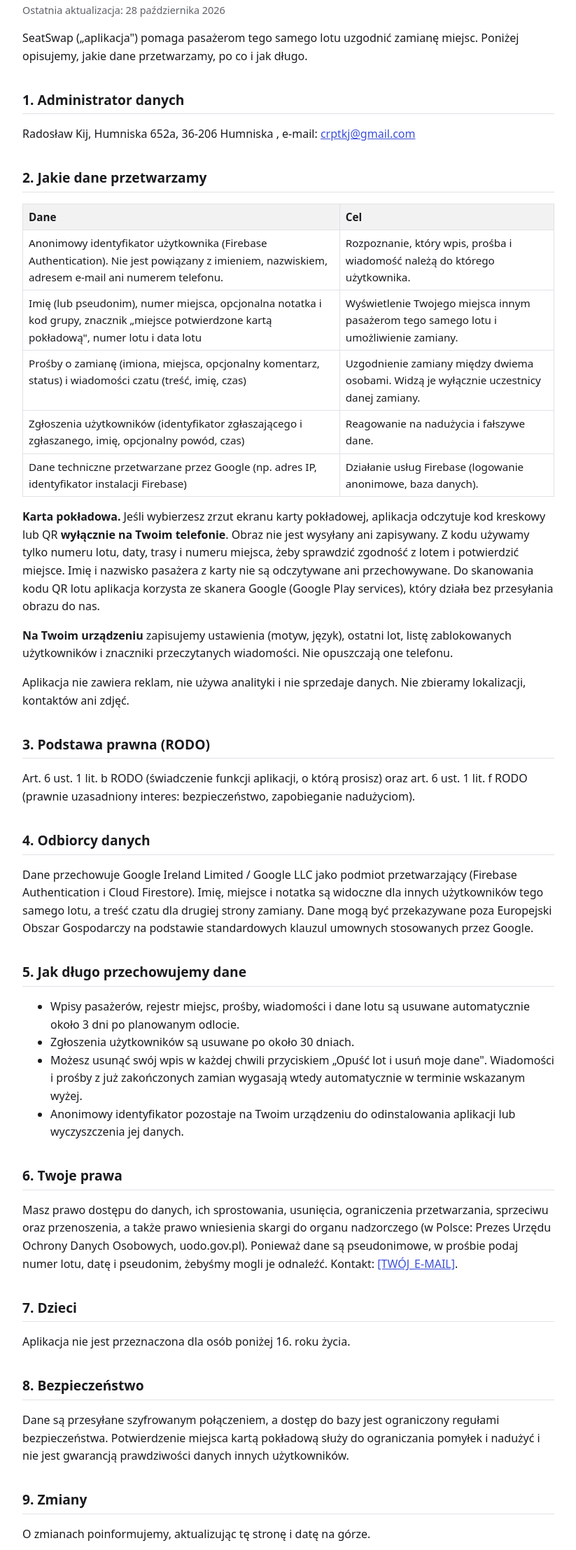
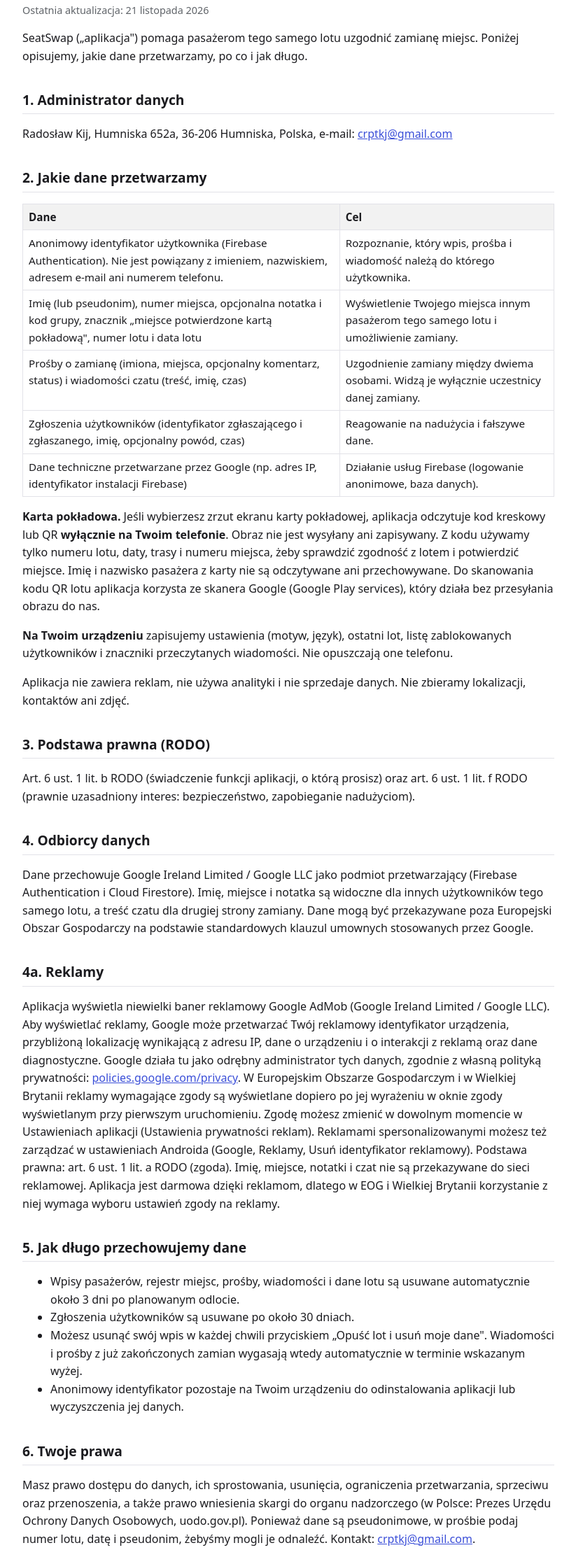
Before and after one commit to Night951/seatswap-privacy, a plain HTML site: page index.html in a window 1280 px wide. Shown: the part 110-2325 px from the top of the page at 70% size, without its empty margins (228-1051 px from the left). Drawn offline with Linux system fonts and the light colour scheme.

Commit message:
Add files via upload

```diff
--- a/index.html
+++ b/index.html
@@ -23,12 +23,12 @@
 <!-- =========================== POLSKI =========================== -->
 <section id="pl">
 <h1>SeatSwap – Polityka prywatności</h1>
-<p class="muted">Ostatnia aktualizacja: 28 października 2026</p>
+<p class="muted">Ostatnia aktualizacja: 21 listopada 2026</p>
 
 <p>SeatSwap („aplikacja") pomaga pasażerom tego samego lotu uzgodnić zamianę miejsc. Poniżej opisujemy, jakie dane przetwarzamy, po co i jak długo.</p>
 
 <h2>1. Administrator danych</h2>
-<p>Radosław Kij, Humniska 652a, 36-206 Humniska , e-mail: <a href="mailto:crptkj@gmail.com">crptkj@gmail.com</a></p>
+<p>Radosław Kij, Humniska 652a, 36-206 Humniska, Polska, e-mail: <a href="mailto:crptkj@gmail.com">crptkj@gmail.com</a></p>
 
 <h2>2. Jakie dane przetwarzamy</h2>
 <table>
@@ -49,6 +49,9 @@
 <h2>4. Odbiorcy danych</h2>
 <p>Dane przechowuje Google Ireland Limited / Google LLC jako podmiot przetwarzający (Firebase Authentication i Cloud Firestore). Imię, miejsce i notatka są widoczne dla innych użytkowników tego samego lotu, a treść czatu dla drugiej strony zamiany. Dane mogą być przekazywane poza Europejski Obszar Gospodarczy na podstawie standardowych klauzul umownych stosowanych przez Google.</p>
 
+<h2>4a. Reklamy</h2>
+<p>Aplikacja wyświetla niewielki baner reklamowy Google AdMob (Google Ireland Limited / Google LLC). Aby wyświetlać reklamy, Google może przetwarzać Twój reklamowy identyfikator urządzenia, przybliżoną lokalizację wynikającą z adresu IP, dane o urządzeniu i o interakcji z reklamą oraz dane diagnostyczne. Google działa tu jako odrębny administrator tych danych, zgodnie z własną polityką prywatności: <a href="https://policies.google.com/privacy">policies.google.com/privacy</a>. W Europejskim Obszarze Gospodarczym i w Wielkiej Brytanii reklamy wymagające zgody są wyświetlane dopiero po jej wyrażeniu w oknie zgody wyświetlanym przy pierwszym uruchomieniu. Zgodę możesz zmienić w dowolnym momencie w Ustawieniach aplikacji (Ustawienia prywatności reklam). Reklamami spersonalizowanymi możesz też zarządzać w ustawieniach Androida (Google, Reklamy, Usuń identyfikator reklamowy). Podstawa prawna: art. 6 ust. 1 lit. a RODO (zgoda). Imię, miejsce, notatki i czat nie są przekazywane do sieci reklamowej. Aplikacja jest darmowa dzięki reklamom, dlatego w EOG i Wielkiej Brytanii korzystanie z niej wymaga wyboru ustawień zgody na reklamy.</p>
+
 <h2>5. Jak długo przechowujemy dane</h2>
 <ul>
 <li>Wpisy pasażerów, rejestr miejsc, prośby, wiadomości i dane lotu są usuwane automatycznie około 3 dni po planowanym odlocie.</li>
@@ -58,7 +61,7 @@
 </ul>
 
 <h2>6. Twoje prawa</h2>
-<p>Masz prawo dostępu do danych, ich sprostowania, usunięcia, ograniczenia przetwarzania, sprzeciwu oraz przenoszenia, a także prawo wniesienia skargi do organu nadzorczego (w Polsce: Prezes Urzędu Ochrony Danych Osobowych, uodo.gov.pl). Ponieważ dane są pseudonimowe, w prośbie podaj numer lotu, datę i pseudonim, żebyśmy mogli je odnaleźć. Kontakt: <a href="mailto:[TWÓJ_E-MAIL]">[TWÓJ_E-MAIL]</a>.</p>
+<p>Masz prawo dostępu do danych, ich sprostowania, usunięcia, ograniczenia przetwarzania, sprzeciwu oraz przenoszenia, a także prawo wniesienia skargi do organu nadzorczego (w Polsce: Prezes Urzędu Ochrony Danych Osobowych, uodo.gov.pl). Ponieważ dane są pseudonimowe, w prośbie podaj numer lotu, datę i pseudonim, żebyśmy mogli je odnaleźć. Kontakt: <a href="mailto:crptkj@gmail.com">crptkj@gmail.com</a>.</p>
 
 <h2>7. Dzieci</h2>
 <p>Aplikacja nie jest przeznaczona dla osób poniżej 16. roku życia.</p>
@@ -75,12 +78,12 @@
 <!-- =========================== ENGLISH =========================== -->
 <section id="en">
 <h1>SeatSwap – Privacy Policy</h1>
-<p class="muted">Last updated: 28 October 2026</p>
+<p class="muted">Last updated: 21 November 2026</p>
 
 <p>SeatSwap (the "app") helps passengers on the same flight agree on swapping seats. This page explains what data we process, why, and for how long.</p>
 
 <h2>1. Data controller</h2>
-<p>Radosław Kij, Humniska 652a, 36-206 Humniska , e-mail: <a href="mailto:crptkj@gmail.com">crptkj@gmail.com</a></p>
+<p>Radosław Kij, Humniska 652a, 36-206 Humniska, Poland, email: <a href="mailto:crptkj@gmail.com">crptkj@gmail.com</a></p>
 
 <h2>2. What data we process</h2>
 <table>
@@ -101,6 +104,9 @@
 <h2>4. Recipients</h2>
 <p>Data is stored by Google Ireland Limited / Google LLC as a processor (Firebase Authentication and Cloud Firestore). Your name, seat and note are visible to other users on the same flight, and chat content to the other party of the swap. Data may be transferred outside the European Economic Area under the standard contractual clauses used by Google.</p>
 
+<h2>4a. Advertising</h2>
+<p>The app shows a small Google AdMob banner ad (Google Ireland Limited / Google LLC). To serve ads, Google may process your device advertising ID, approximate location derived from your IP address, device and ad-interaction data, and diagnostics. Google acts as an independent controller of this data under its own privacy policy: <a href="https://policies.google.com/privacy">policies.google.com/privacy</a>. In the European Economic Area and the United Kingdom, ads that require consent are shown only after you give it in the consent dialog displayed at first launch. You can change your choice at any time in the app Settings (Ad privacy settings). You can also manage personalised ads in Android settings (Google, Ads, Delete advertising ID). Legal basis: Art. 6(1)(a) GDPR (consent). Your name, seat, notes and chat are not shared with the ad network. The app is free thanks to ads, so in the EEA and the UK using it requires choosing your ad consent settings.</p>
+
 <h2>5. Retention</h2>
 <ul>
 <li>Passenger entries, the seat registry, requests, messages and flight data are deleted automatically about 3 days after the scheduled departure.</li>
@@ -110,7 +116,7 @@
 </ul>
 
 <h2>6. Your rights</h2>
-<p>You have the right of access, rectification, erasure, restriction, objection and data portability, and the right to lodge a complaint with a supervisory authority. Because the data is pseudonymous, please include the flight number, date and your nickname so we can find it. Contact: <a href="mailto:[YOUR_EMAIL]">[YOUR_EMAIL]</a>.</p>
+<p>You have the right of access, rectification, erasure, restriction, objection and data portability, and the right to lodge a complaint with a supervisory authority. Because the data is pseudonymous, please include the flight number, date and your nickname so we can find it. Contact: <a href="mailto:crptkj@gmail.com">crptkj@gmail.com</a>.</p>
 
 <h2>7. Children</h2>
 <p>The app is not intended for people under 16.</p>
```
